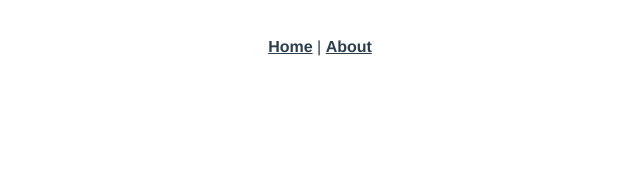
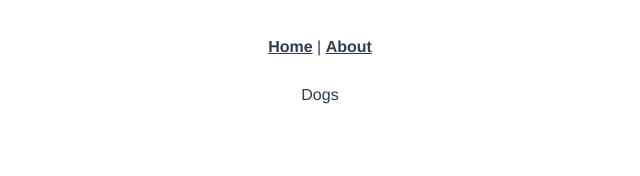
Before and after one commit to will-i-code420/pet-adopt, a Vue app: page /dogs in a window 1280 px wide. Shown: the top 176 px of the page, without its empty margins (320-960 px from the left). Built offline with nearby package versions, Linux system fonts and the light colour scheme.

Commit message:
created pages for app and updated router.js to include them

```diff
--- a/src/router.js
+++ b/src/router.js
@@ -1,7 +1,9 @@
 import Vue from 'vue'
 import Router from 'vue-router'
 import Home from './views/Home.vue'
-import About from './views/About.vue'
+import Cats from './views/Cats.vue'
+import Dogs from './views/Dogs.vue'
+import Pet from './views/Pet.vue'
 
 Vue.use(Router)
 
@@ -15,9 +17,19 @@ export default new Router({
       component: Home
     },
     {
-      path: '/about',
-      name: 'about',
-      component: About
-    }
+      path: '/cats',
+      name: 'cats',
+      component: Cats
+    },
+    {
+      path: '/dogs',
+      name: 'dogs',
+      component: Dogs
+    },
+    {
+      path: '/pet',
+      name: 'pet',
+      component: Pet
+    },
   ]
 })
--- a/src/views/About.vue
+++ /dev/null
@@ -1,5 +0,0 @@
-<template>
-  <div class="about">
-    <h1>This is an about page</h1>
-  </div>
-</template>
--- /dev/null
+++ b/src/views/Cats.vue
@@ -0,0 +1,13 @@
+<template>
+  <div class="">
+    Cats
+  </div>
+</template>
+
+<script>
+export default {
+}
+</script>
+
+<style lang="css" scoped>
+</style>
--- /dev/null
+++ b/src/views/Dogs.vue
@@ -0,0 +1,13 @@
+<template>
+  <div class="">
+    Dogs
+  </div>
+</template>
+
+<script>
+export default {
+}
+</script>
+
+<style lang="css" scoped>
+</style>
--- /dev/null
+++ b/src/views/Pet.vue
@@ -0,0 +1,13 @@
+<template>
+  <div class="">
+    Pets
+  </div>
+</template>
+
+<script>
+export default {
+}
+</script>
+
+<style lang="css" scoped>
+</style>
```
